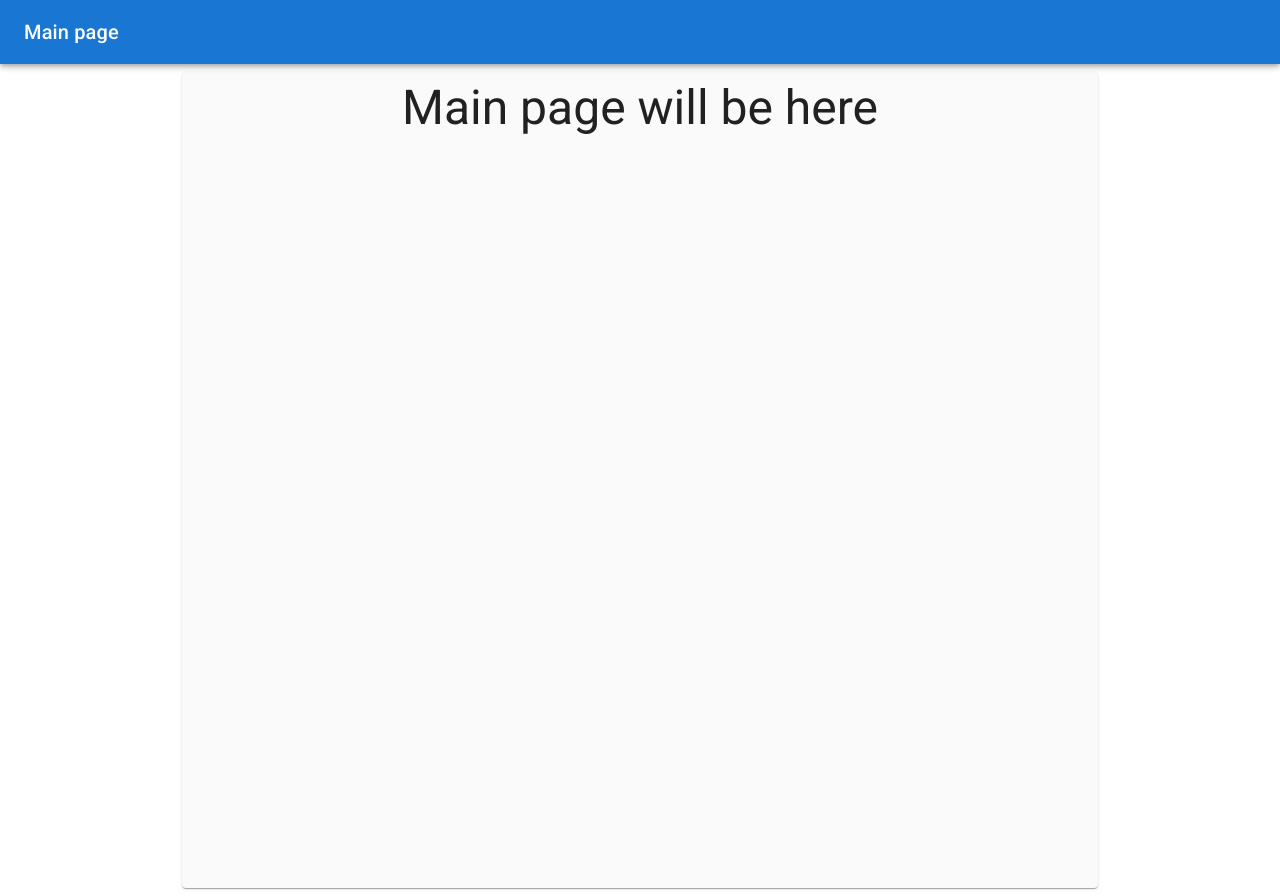
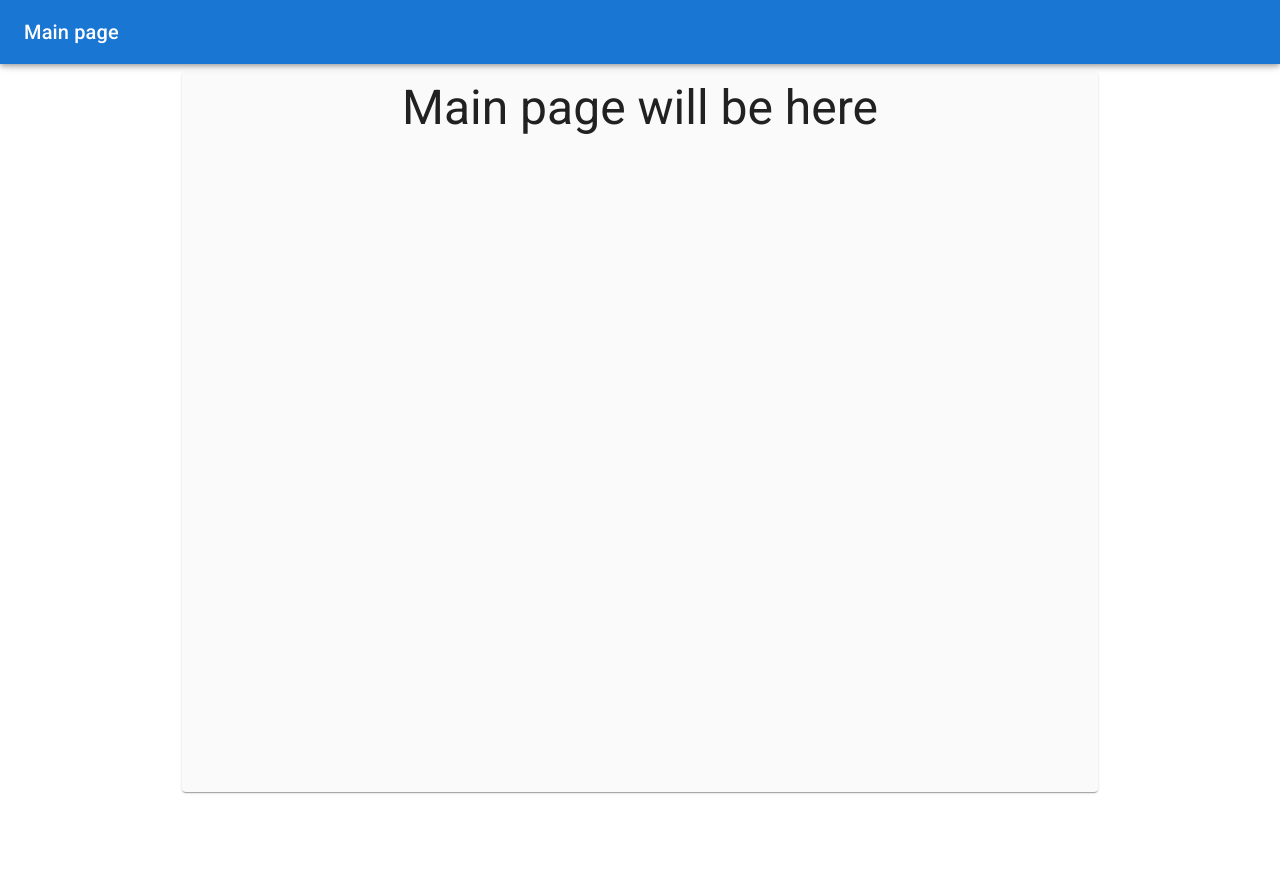
Before and after one commit to abutkeev/frontend-template, a React (Vite) app: page / in a window 1280 px wide. After the commit the page ends 800 px from the top, so only its background shows below. Built offline with nearby package versions, Linux system fonts and the light colour scheme.

Commit message:
layout fix

```diff
--- a/src/App.tsx
+++ b/src/App.tsx
@@ -21,7 +21,7 @@ function App() {
           p: 1,
           maxWidth: 'md',
           width: { md: '100%' },
-          height: '100vh',
+          height: '100%',
           backgroundColor: '#fafafa',
         }}
       >
--- a/src/components/common/PageTitle.tsx
+++ b/src/components/common/PageTitle.tsx
@@ -7,7 +7,7 @@ import useRoutesConfig from '../../hooks/useRoutesConfig';
 const PageTitle: FC = () => {
   const routes = useRoutesConfig();
   return (
-    <div>
+    <>
       <AppBar>
         <Toolbar>
           <Routes>
@@ -29,7 +29,7 @@ const PageTitle: FC = () => {
         </Toolbar>
       </AppBar>
       <Toolbar />
-    </div>
+    </>
   );
 };
 export default PageTitle;
--- a/src/index.css
+++ b/src/index.css
@@ -1,4 +1,11 @@
 body {
   margin: 0;
   padding: 0;
+  height: 100vh;
 }
+
+#root {
+  height: 100%;
+  display: flex;
+  flex-direction: column;
+}
```
